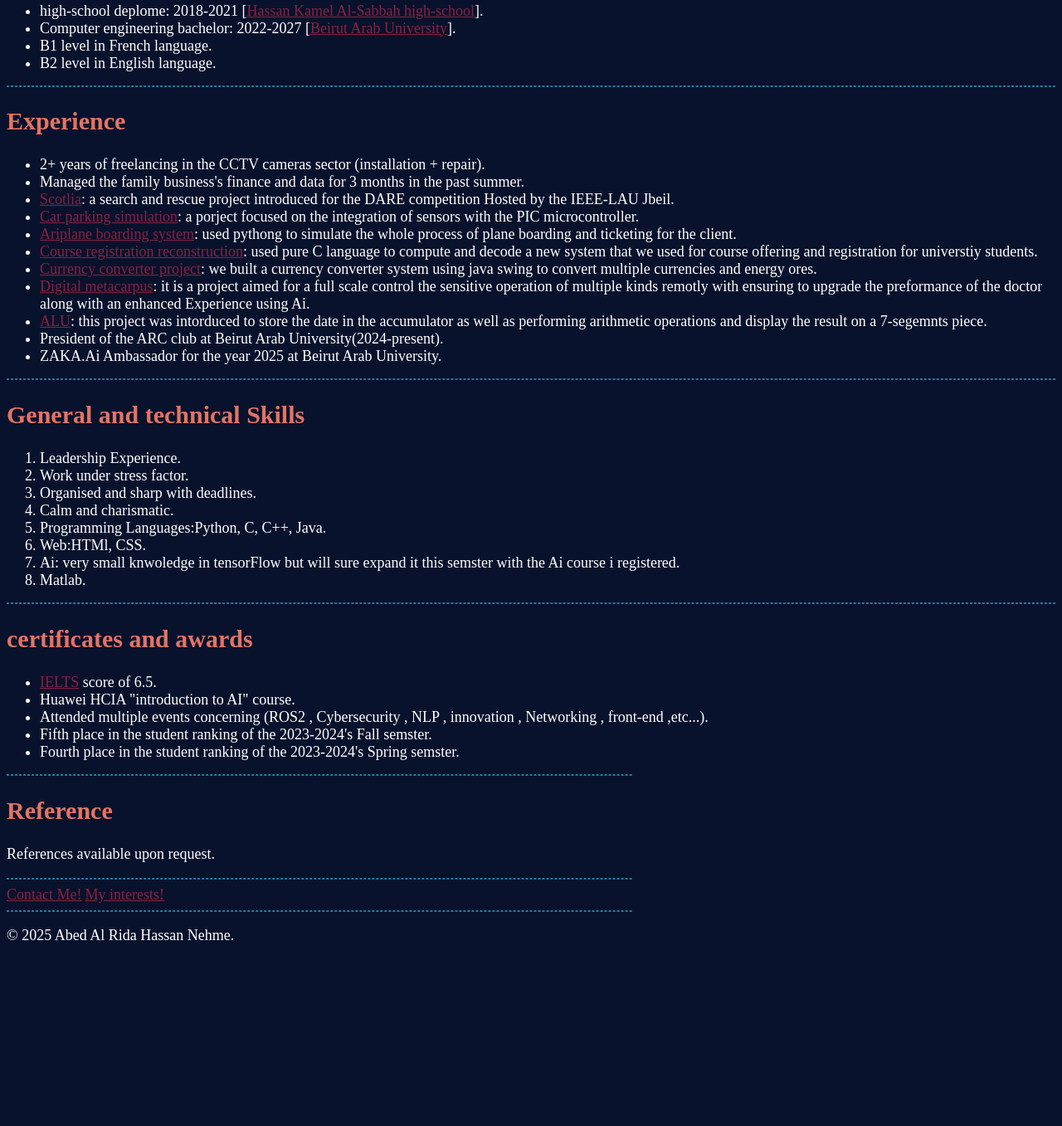
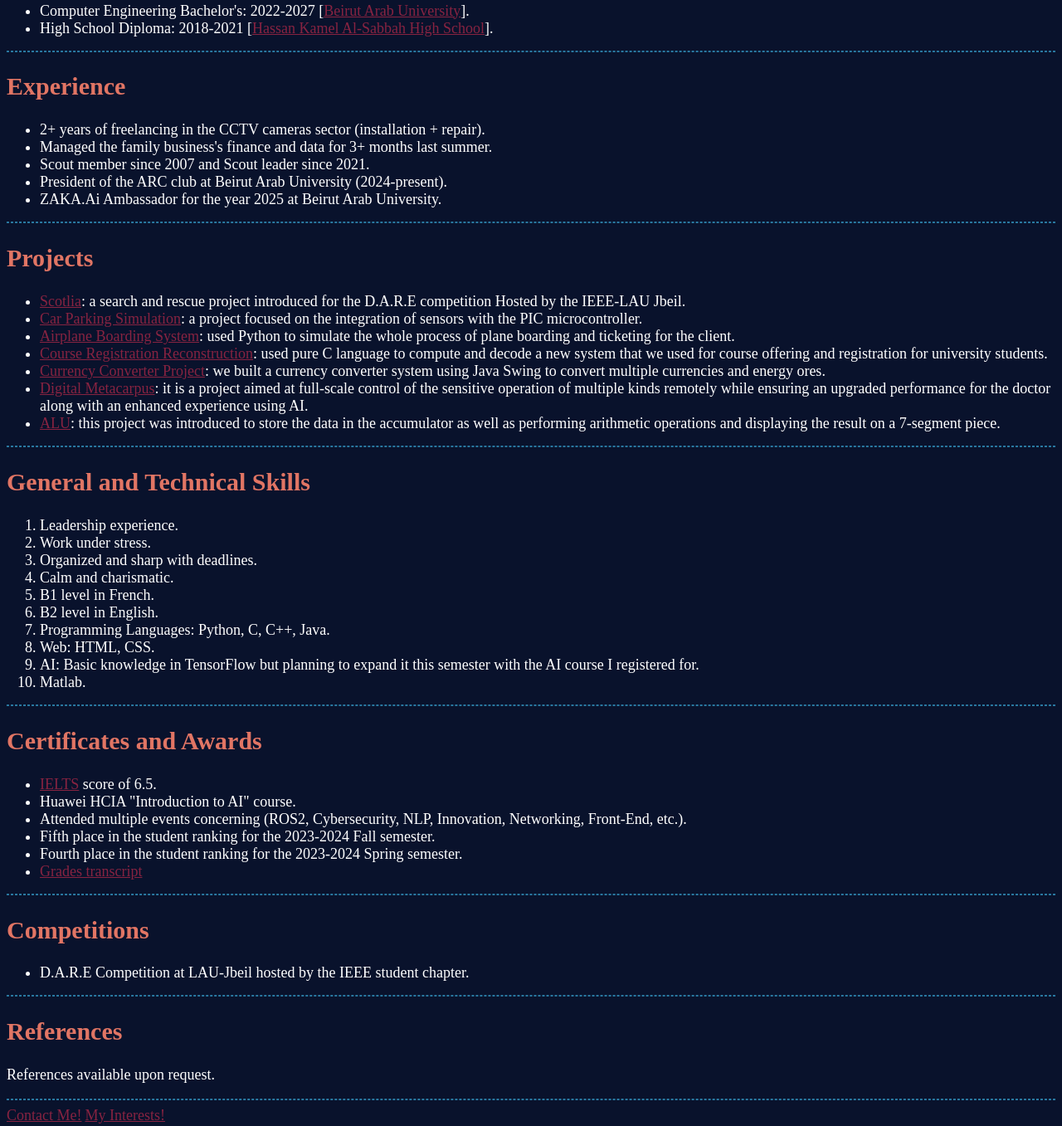
Before and after one commit to Abednehme-coder/Resume-, a plain HTML site: page index.html in a window 1280 px wide. Shown: the part 604-1961 px from the top of the page at 83% size. Before the commit the page ends 1760 px from the top, so only its background shows below. Drawn offline with Linux system fonts and the light colour scheme; a web font is replaced by a local one.

Commit message:
Add files via upload

```diff
--- a/index.html
+++ b/index.html
@@ -1,11 +1,11 @@
 <!DOCTYPE html>
-<html  lang="en">
+<html lang="en">
 <head>
     <meta charset="UTF-8">
     <meta name="viewport" content="width=device-width, initial-scale=1.0">
-    <title>Abed Al Rida Nehme resume</title>
+    <title>Abed Al Rida Nehme Resume</title>
     <link
-    rel = "stylesheet"
+    rel="stylesheet"
     href="./styles.css"
     />
     <link rel="preconnect" href="https://fonts.googleapis.com">
@@ -13,67 +13,78 @@
     <link href="https://fonts.googleapis.com/css2?family=Jersey+15&display=swap" rel="stylesheet">
 </head>
 <body>
-    <h1>Hello! I am Abed Al Rida Nehme</h1> <img src="./assets/picture/photo_2024-12-28_18-36-29.jpg" height =300>
+    <h1>Hello! I am Abed Al Rida Nehme</h1> <img src="./assets/picture/photo_2024-12-28_18-36-29.jpg" height=300>
     <hr>
     <h2>Summary</h2>
-    <P>
+    <p>
         I’m a third-year Computer Engineering student with a 3.82 CGPA, deeply passionate about both web development and AI.<br> Beyond academics,
-        I serve as the President of the ARC Committee and act as an ambassador for the  <A href="https://zaka.ai/">ZAKA.Ai</A> international academy.<br>
-        I’m also expanding my skill set through a <A href="https://www.udemy.com/share/101qYw3@l8NHL-mEeA-wDNORajwRG-jOcKQbCfgAyNGtfHVMmvBEgQYusme13VWiSTJjDjtJwg==/">full web development course</A> on Udemy. With hands-on leadership experience and a strong technical foundation, <br>
+        I serve as the President of the ARC Committee and act as an ambassador for the  <a href="https://zaka.ai/">ZAKA.Ai</a> international academy.<br>
+        I’m also expanding my skill set through a <a href="https://www.udemy.com/share/101qYw3@l8NHL-mEeA-wDNORajwRG-jOcKQbCfgAyNGtfHVMmvBEgQYusme13VWiSTJjDjtJwg==/">full web development course</a> on Udemy. With hands-on leadership experience and a strong technical foundation, <br>
         I’m focused on continuous learning and making a meaningful impact in the tech world.
-    </P>
+    </p>
     <hr>
     <h2>Education</h2>
     <ul>
-        <li>high-school deplome: 2018-2021 [<a href="https://www.facebook.com/p/Hassan-Kamel-Al-Sabbah-Highschool-100066634105368/">Hassan Kamel Al-Sabbah high-school</a>].</li>
-        <li>Computer engineering bachelor: 2022-2027 [<a href="https://www.bau.edu.lb/">Beirut Arab University</a>].</li>
-        <li>B1 level in French language.</li>
-        <li>B2 level in English language.</li>
+        <li>Computer Engineering Bachelor's: 2022-2027 [<a href="https://www.bau.edu.lb/">Beirut Arab University</a>].</li>
+        <li>High School Diploma: 2018-2021 [<a href="https://www.facebook.com/p/Hassan-Kamel-Al-Sabbah-Highschool-100066634105368/">Hassan Kamel Al-Sabbah High School</a>].</li>
     </ul>
 
     <hr>
     <h2>Experience</h2>
     <ul>
         <li>2+ years of freelancing in the CCTV cameras sector (installation + repair).</li>
-        <li>Managed the family business's finance and data for 3 months in the past summer.</li>
-        <li><a href="https://github.com/SariItani/Scotlia">Scotlia</a>: a search and rescue project introduced for the DARE competition Hosted by the IEEE-LAU Jbeil.</li>
-        <li><a href="https://github.com/Abednehme-coder/projects/tree/main/car%20parking">Car parking simulation</a>: a porject focused on the integration of sensors with the PIC microcontroller.</li>
-        <li><a href="https://github.com/Abednehme-coder/projects/tree/main/Airline%20Reservation%20System%202023">Ariplane boarding system</a>: used pythong to simulate the whole process of plane boarding and ticketing for the client.</li>
-        <li><a href="https://github.com/Abednehme-coder/projects/tree/main/Course_offering">Course registration reconstruction</a>: used pure C language to compute and decode a new system that we used for course offering and registration for universtiy students.</li>
-        <li><a href="https://github.com/Abednehme-coder/projects/tree/main/oop%20currency%20converter%20project">Currency converter project</a>: we built a currency converter system using java swing to convert multiple currencies and energy ores.</li>
-        <li><a href="https://github.com/Abednehme-coder/projects/tree/main/Digital%20metacarpus">Digital metacarpus</a>: it is a project aimed for a full scale control the sensitive operation of multiple kinds remotly with ensuring to upgrade the preformance of the doctor along with an enhanced Experience using Ai. </li>
-        <li><a href="https://github.com/Abednehme-coder/projects/tree/main/ALU">ALU</a>: this project was intorduced to store the date in the accumulator as well as performing arithmetic operations and display the result on a 7-segemnts piece.</li>
-        <li>President of the ARC club at Beirut Arab University(2024-present).</li>
+        <li>Managed the family business's finance and data for 3+ months last summer.</li>
+        <li>Scout member since 2007 and Scout leader since 2021.</li>
+        <li>President of the ARC club at Beirut Arab University (2024-present).</li>
         <li>ZAKA.Ai Ambassador for the year 2025 at Beirut Arab University.</li>
     </ul>
     <hr>
-    <h2>General and technical Skills</h2>
+    <h2>Projects</h2>
+    <ul>
+        <li><a href="https://github.com/SariItani/Scotlia">Scotlia</a>: a search and rescue project introduced for the D.A.R.E competition Hosted by the IEEE-LAU Jbeil.</li>
+        <li><a href="https://github.com/Abednehme-coder/projects/tree/main/car%20parking">Car Parking Simulation</a>: a project focused on the integration of sensors with the PIC microcontroller.</li>
+        <li><a href="https://github.com/Abednehme-coder/projects/tree/main/Airline%20Reservation%20System%202023">Airplane Boarding System</a>: used Python to simulate the whole process of plane boarding and ticketing for the client.</li>
+        <li><a href="https://github.com/Abednehme-coder/projects/tree/main/Course_offering">Course Registration Reconstruction</a>: used pure C language to compute and decode a new system that we used for course offering and registration for university students.</li>
+        <li><a href="https://github.com/Abednehme-coder/projects/tree/main/oop%20currency%20converter%20project">Currency Converter Project</a>: we built a currency converter system using Java Swing to convert multiple currencies and energy ores.</li>
+        <li><a href="https://github.com/Abednehme-coder/projects/tree/main/Digital%20metacarpus">Digital Metacarpus</a>: it is a project aimed at full-scale control of the sensitive operation of multiple kinds remotely while ensuring an upgraded performance for the doctor along with an enhanced experience using AI.</li>
+        <li><a href="https://github.com/Abednehme-coder/projects/tree/main/ALU">ALU</a>: this project was introduced to store the data in the accumulator as well as performing arithmetic operations and displaying the result on a 7-segment piece.</li>
+    </ul>
+    <hr>
+    <h2>General and Technical Skills</h2>
     <ol>
-        <li>Leadership Experience.</li>
-        <li>Work under stress factor.</li>
-        <li>Organised and sharp with deadlines.</li>
+        <li>Leadership experience.</li>
+        <li>Work under stress.</li>
+        <li>Organized and sharp with deadlines.</li>
         <li>Calm and charismatic.</li>
-        <li>Programming Languages:Python, C, C++, Java.</li>
-        <li>Web:HTMl, CSS.</li>
-        <li>Ai: very small knwoledge in tensorFlow but will sure expand it this semster with the Ai course i registered.</li>
+        <li>B1 level in French.</li>
+        <li>B2 level in English.</li>
+        <li>Programming Languages: Python, C, C++, Java.</li>
+        <li>Web: HTML, CSS.</li>
+        <li>AI: Basic knowledge in TensorFlow but planning to expand it this semester with the AI course I registered for.</li>
         <li>Matlab.</li>
     </ol>
     <hr>
-    <h2>certificates and awards</h2>
+    <h2>Certificates and Awards</h2>
+    <ul>
+        <li><a href="https://github.com/Abednehme-coder/certificates/blob/main/IELTS%20certificate.jpg">IELTS</a> score of 6.5.</li>
+        <li>Huawei HCIA "Introduction to AI" course.</li>
+        <li>Attended multiple events concerning (ROS2, Cybersecurity, NLP, Innovation, Networking, Front-End, etc.).</li>
+        <li>Fifth place in the student ranking for the 2023-2024 Fall semester.</li>
+        <li>Fourth place in the student ranking for the 2023-2024 Spring semester.</li>
+        <li><a href="https://github.com/Abednehme-coder/certificates/blob/main/grades%20transcript.pdf">Grades transcript</a></li>
+    </ul>
+
+    <hr>
+    <h2>Competitions</h2>
         <ul>
-            <li><a href="https://github.com/Abednehme-coder/certificates/blob/main/IELTS%20certificate.jpg">IELTS</a> score of 6.5.</li>
-            <li>Huawei HCIA "introduction to AI" course.</li>
-            <li>Attended multiple events concerning (ROS2 , Cybersecurity , NLP , innovation , Networking , front-end ,etc...).</li>
-            <li>Fifth place in the student ranking of the 2023-2024's Fall semster.</li>
-            <li>Fourth place in the student ranking of the 2023-2024's Spring semster.</li>
-
+            <li>D.A.R.E Competition at LAU-Jbeil hosted by the IEEE student chapter.</li>
         </ul>
     <hr>
-    <h2>Reference</h2>
+    <h2>References</h2>
     <p>References available upon request.</p>
     <hr>
     <a href="./assets/Contact info.html">Contact Me!</a>
-    <a href="./assets/interests.html">My interests!</a>
+    <a href="./assets/interests.html">My Interests!</a>
     <hr>
     <footer>
         <small>
```
Also changed, not shown: styles.css (line endings or trailing spaces).
